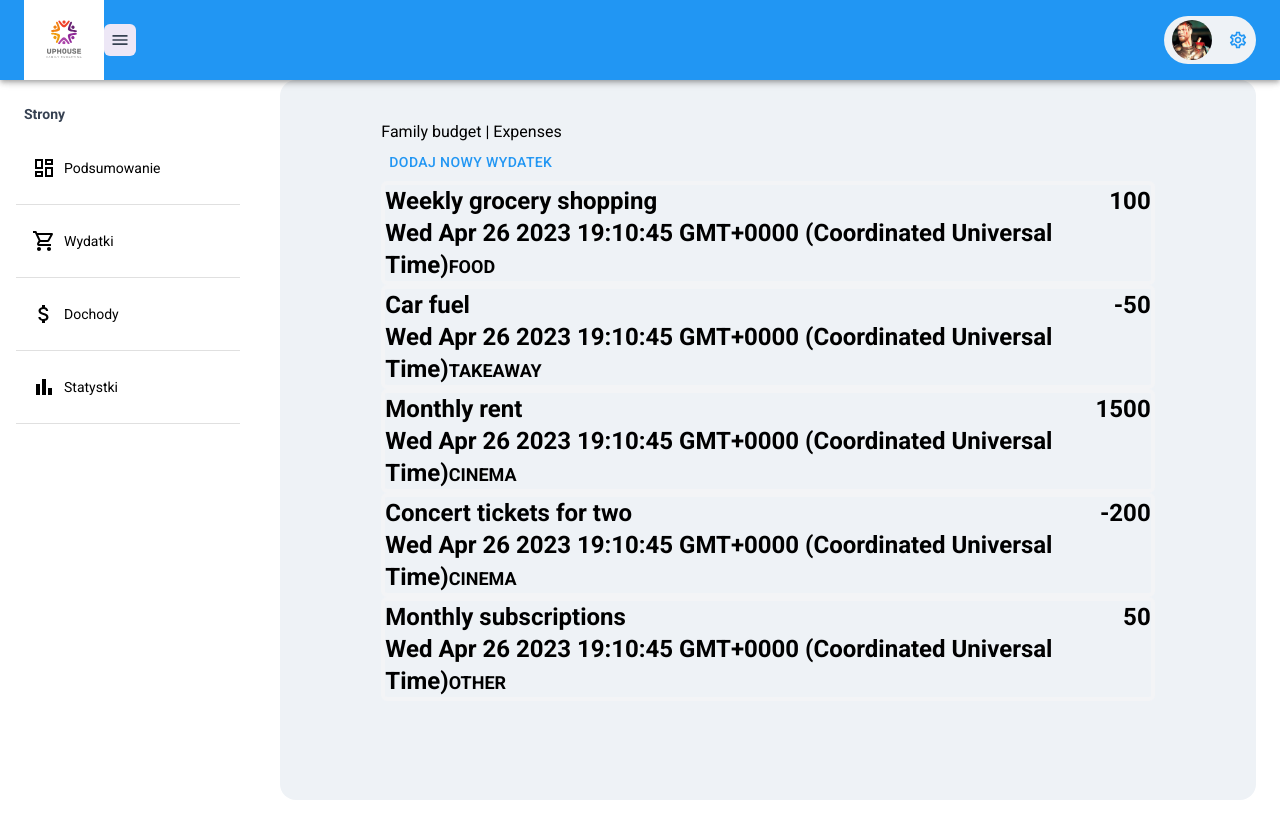
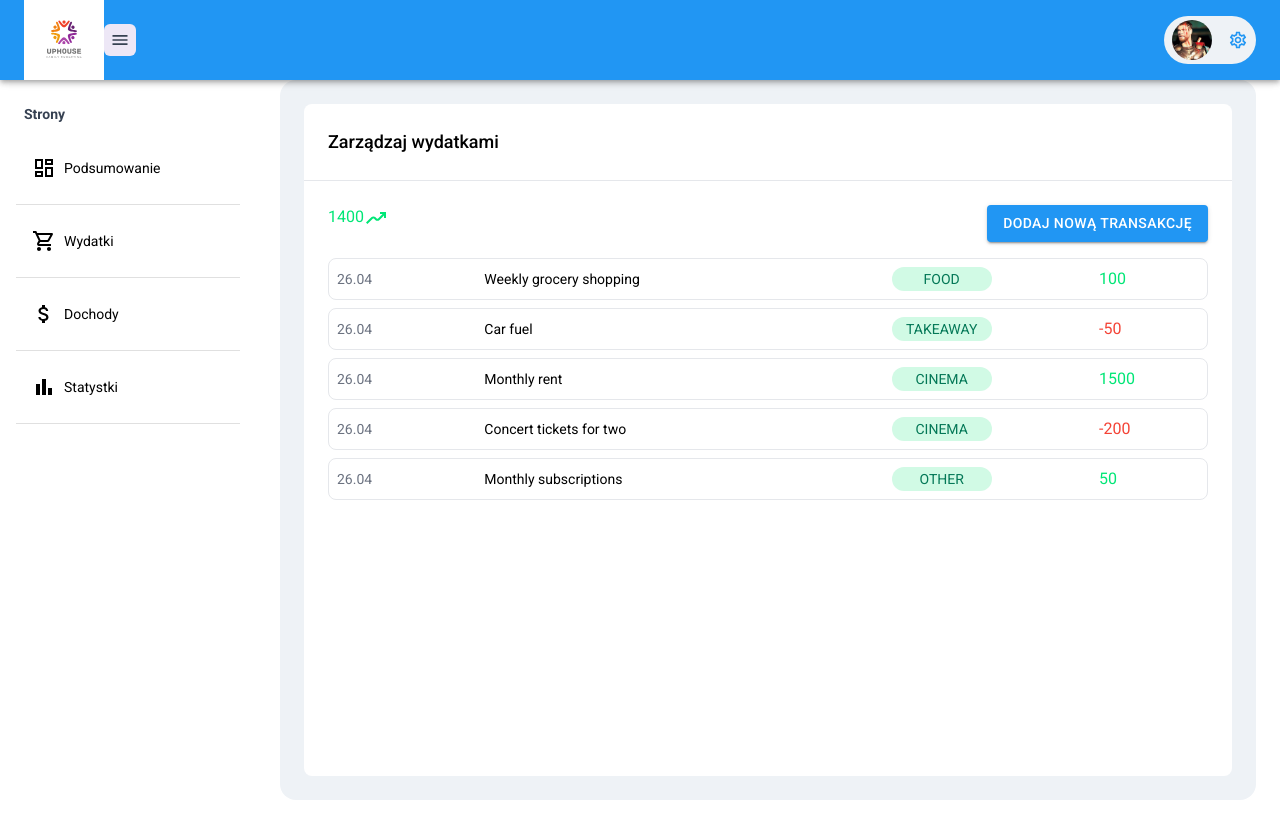
Before and after one commit to MateuszMyrcik/family-budget-web-app, a Next.js app: page /expenses in a window 1280 px wide. Shown: the top 838 px of the page. Built offline with nearby package versions, Linux system fonts and the light colour scheme.

Commit message:
feat: base expenses table styling

```diff
--- a/src/views/expenses/index.tsx
+++ b/src/views/expenses/index.tsx
@@ -1,10 +1,13 @@
 import { PrimaryTemplate } from "@/app/layout";
 import { RootState, store } from "@/app/store";
+import { MovingOutlined } from "@mui/icons-material";
 
 import { Button } from "@mui/material";
+import clsx from "clsx";
 
 import { useRouter } from "next/router";
 import { Provider, useSelector } from "react-redux";
+import { formatDate, getTotalAmount, isValuePositive } from "./lib";
 
 export const ExpensesView = () => {
   const { expenses } = useSelector((state: RootState) => state.expensesSlice);
@@ -14,33 +17,61 @@ export const ExpensesView = () => {
     <>
       <Provider store={store}>
         <PrimaryTemplate>
-          <div className="w-10/12 mx-auto mt-4">
-            <h1>Family budget | Expenses </h1>
+          <div className="rounded-lg  bg-white w-full">
+            <div className="p-6 border-b">
+              <h1 className="text-lg font-medium">Zarządzaj wydatkami</h1>
+            </div>
 
+            <div className="p-6 space-y-4">
+              <div className="flex justify-between">
+                <div
+                  className={clsx(
+                    "text-base",
+                    isValuePositive(getTotalAmount(expenses))
+                      ? "text-success-main"
+                      : "text-error-main"
+                  )}
+                >
+                  {getTotalAmount(expenses)}
+                  <MovingOutlined></MovingOutlined>
+                </div>
                 <Button
                   onClick={() => {
                     push("/expense");
                   }}
+                  variant="contained"
                 >
-              Dodaj nowy wydatek
+                  Dodaj nową transakcję
                 </Button>
+              </div>
 
-            <ul className="rounded-md">
-              {expenses.map((expense, index) => (
-                <li key={index} className="rounded-md border-gray-100 border-4">
-                  <div className="flex flex-row justify-between">
-                    <span className="text-2xl font-bold">{expense.name}</span>
-                    <span className="text-2xl font-bold">
-                      {expense.amount.value}
-                    </span>
+              <div className="flex flex-col gap-2 text-sm">
+                {expenses.map(({ amount, date, name, category }, index) => (
+                  <div
+                    key={index}
+                    className="grid grid-cols-[40px_300px_100px_100px] items-center p-2 border-[1px] rounded-lg gap-2 hover:bg-gray-100 cursor-pointer justify-between"
+                  >
+                    <div className=" text-gray-500 text-sm">
+                      {formatDate(date)}
                     </div>
-                  <span className="text-2xl font-bold">
-                    {String(expense.date)}
-                  </span>
-                  <span className="text-lg font-bold">{expense.category}</span>
-                </li>
+                    <div className="basis-40 flex-grow-0">{name}</div>
+                    <div className="inline-flex items-center justify-center rounded-full bg-emerald-100 px-2.5 py-0.5 text-emerald-700">
+                      {category}
+                    </div>
+                    <div
+                      className={clsx(
+                        "text-base",
+                        isValuePositive(amount.value)
+                          ? "text-success-main"
+                          : "text-error-main"
+                      )}
+                    >
+                      {amount.value}
+                    </div>
+                  </div>
                 ))}
-            </ul>
+              </div>
+            </div>
           </div>
         </PrimaryTemplate>
       </Provider>
--- a/src/views/expenses/lib.ts
+++ b/src/views/expenses/lib.ts
@@ -1,5 +1,26 @@
 import { Expense } from "@/shared/domain/types/shared";
 
+// TODO: move to shared lib
+export const formatDate = (date: Date) => {
+  const day = date.getDate();
+  const month = date.getMonth() + 1;
+
+  const formattedDay = day < 10 ? `0${day}` : `${day}`;
+  const formattedMonth = month < 10 ? `0${month}` : `${month}`;
+
+  return `${formattedDay}.${formattedMonth}`;
+};
+
+
+export const isValuePositive = (value: number) => value > 0;
+
+export const getTotalAmount = (expenses: Expense[]) => {
+  return expenses.reduce((acc, expense) => {
+    return acc + expense.amount.value;
+  }, 0);
+};
+
+// Generated, if not needed, delete
 export const getExpenseCategories = (expenses: Expense[]) => {
   return expenses.reduce((acc, expense) => {
     if (acc.includes(expense.category)) {
```
Lines whose indentation alone changed are shown as unchanged.
